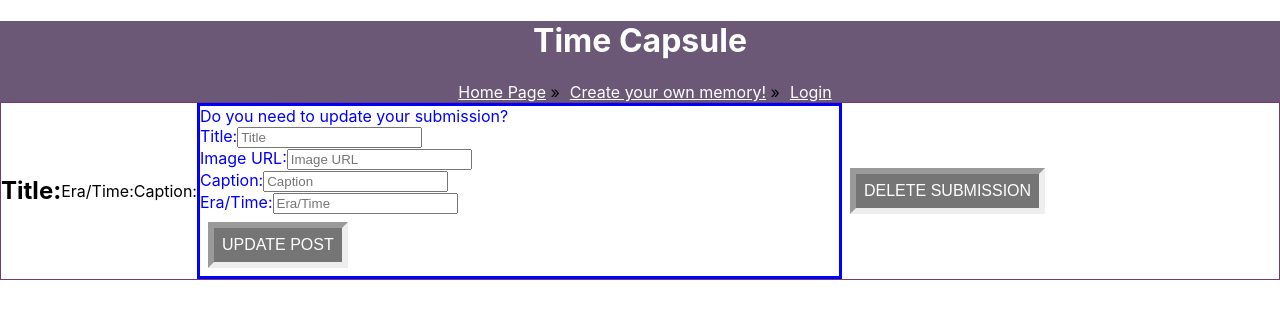
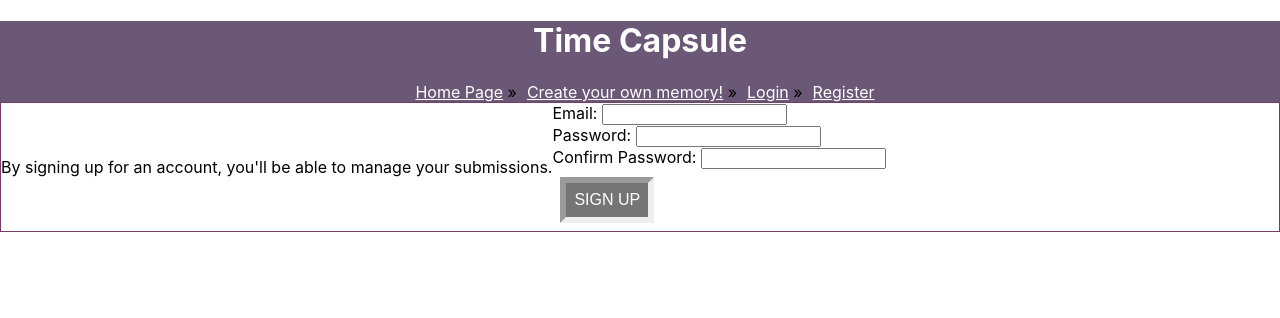
Before and after one commit to Kid-Then-Kid-Now/front-end, a React (Create React App) app: page /register in a window 1280 px wide. Shown: the top 318 px of the page. Built offline with nearby package versions, Linux system fonts and the light colour scheme; no server answers.

Commit message:
Attempting to set up login and register

```diff
--- a/src/App.js
+++ b/src/App.js
@@ -4,7 +4,8 @@ import Header from './components/Header/Header';
 import GalleryTitles from './components/GalleryTitles/GalleryTitles';
 import Submit from './components/Submit/Submit';
 import GalleryDetail from './components/GalleryDetail/GalleryDetail';
-import Login from "./components/Login/Login"
+import Login from "./components/Auth/Login"
+import Register from "./components/Auth/Register"
 
 const App = (props) => {
 	return (
@@ -15,6 +16,7 @@ const App = (props) => {
 					<Route path='/' exact component={GalleryTitles} />
 					<Route path='/submit' exact component={Submit} />
 					<Route path="/login" exact component={Login} />
+					<Route path="/register" exact component={Register} />
 					<Route
 						path='/:id'
 						render={(routerProps) => {
--- a/src/components/Login/Login.js
+++ b/src/components/Auth/Login.js
@@ -1,4 +1,5 @@
 import React, { useState } from 'react';
+import "./auth.css"
 
 const Login = () => {
     const signin = {
@@ -17,17 +18,17 @@ const Login = () => {
     }
 
     return (
-        <div>
+        <div className="auth-body">
             <p>Login info here I guess</p>
                 <form className="login-form">
-                    <label htmlFor="email">Email Address</label>
+                    <label htmlFor="email">Email Address: </label>
                     <input
                         type="email"
                         name="email"
                         id="email"
                         placeholder="valid email address"/>
                     <br />
-                    <label htmlFor="password">Password</label>
+                    <label htmlFor="password">Password: </label>
                     <input
                         type="password"
                         name="password"
--- /dev/null
+++ b/src/components/Auth/Register.js
@@ -0,0 +1,71 @@
+import React, { useState } from 'react';
+import "./auth.css"
+
+const Register = () => {
+    const signup = {
+        email: "",
+        password: "",
+        password2: "",
+        errors: {}
+    };
+
+    const [joinState, setJoinState] = useState(signup)
+    const handleChange = (event) => {
+        event.persist();
+        setJoinState({...joinState, [event.target.id]: event.target.value })
+    };
+
+    const handleSubmit = (event) => {
+        event.preventDefault();
+        setJoinState(signup)
+    };
+
+    const newUser = {
+        email: signup.email,
+        password: signup.password,
+        password2: signup.password2
+    };
+
+    return (
+        <div className="auth-body">
+            <p>By signing up for an account, you'll be able to manage your submissions.</p>
+            <form>
+              <div>
+                <label htmlFor="email">Email: </label>
+                    <input
+                    type="email"
+                    id="email"
+                    // onChange={handleSubmit}
+                    // value={signup.email}
+                    //   error={errors.email}
+                    />
+              </div>
+              <div>
+                <label htmlFor="password">Password: </label>
+                    <input
+                    type="password"
+                    id="password"
+                    // onChange={handleSubmit}
+                    // value={signup.password}
+                    //   error={errors.password}
+                    />
+              </div>
+              <div>
+                <label htmlFor="password2">Confirm Password: </label>
+                    <input
+                    type="password"
+                    id="password2"
+                    // onChange={handleSubmit}
+                    // value={signup.password2}
+                    //   error={errors.password2}
+                    />
+              </div>
+
+                <button type="submit" className="pretty-button">Sign up</button>
+
+            </form>
+        </div>
+    );
+};
+
+export default Register;
--- /dev/null
+++ b/src/components/Auth/auth.css
@@ -0,0 +1,6 @@
+.auth-body {
+    display: flex;
+    flex-wrap: wrap;
+    border: 1px solid #763C66;
+    place-items: center;
+}
--- a/src/components/Header/Header.js
+++ b/src/components/Header/Header.js
@@ -9,7 +9,8 @@ const Header = () => {
             <nav>
                 <Link to='/'>Home Page</Link> »
                 <Link to='/submit'>Create your own memory!</Link> »
-                <Link to="/login">Login</Link>
+                <Link to="/login">Login</Link> »
+                <Link to="/register">Register</Link>
             </nav>
         </div>
     );
```
Also changed, not shown: src/components/Login/login.css (deleted).
